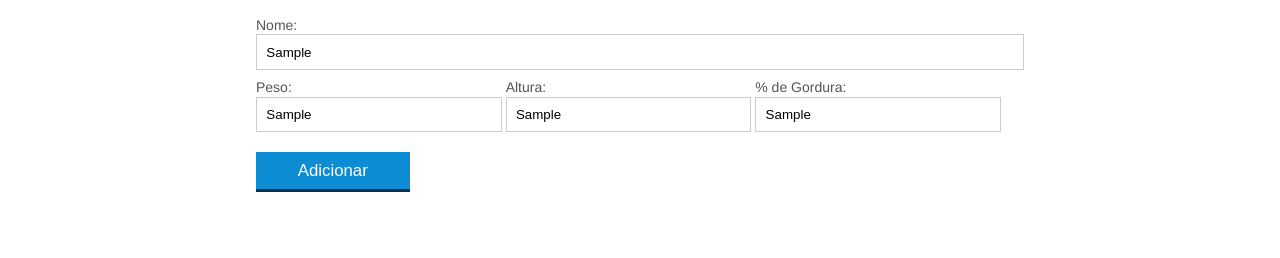
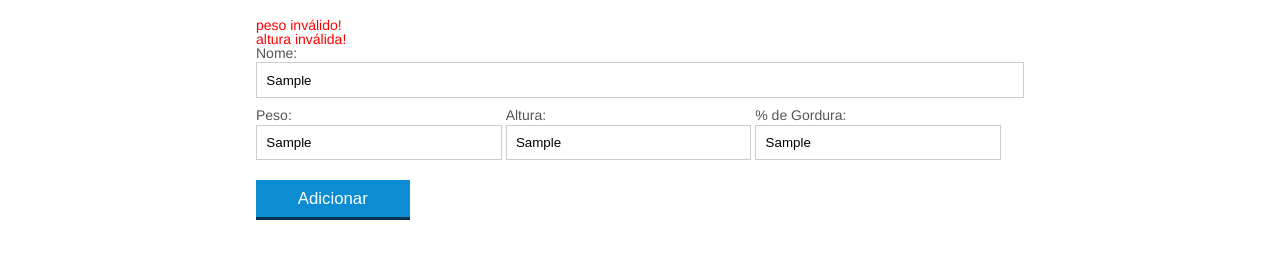
Before and after one commit to TheKipmaster/intro-js, a plain HTML site: page index.html in a window 1280 px wide. Both pictures are taken after typing "Sample", "Sample", "Sample", "Sample" into the empty fields and a click on the button "Adicionar". Shown: the part 438-696 px from the top of the page. Drawn offline with Linux system fonts and the light colour scheme.

Commit message:
Implementa mensagens de erro baseadas nas validações

```diff
--- a/css/index.css
+++ b/css/index.css
@@ -136,3 +136,7 @@ button[disabled=disabled], button:disabled {
 .paciente-invalido {
 	background: lightcoral;
 }
+
+.mensagem-erro {
+	color: red;
+}
--- a/index.html
+++ b/index.html
@@ -77,6 +77,7 @@
 		<section class="container">
 			<h2 id="titulo-form">Adicionar novo paciente</h2>
 			<form id="form-adiciona">
+				<ul class="mensagem-erro"></ul>
 				<div class="">
 					<label for="nome">Nome:</label>
 					<input id="nome" name="nome" type="text" placeholder="digite o nome do seu paciente" class="campo">
--- a/js/form.js
+++ b/js/form.js
@@ -9,7 +9,9 @@ addPaciente.addEventListener("click", function(event){
   // pega info do paciente através do form
   var paciente = obtemPacienteDoForm(form);
 
-  if(validaPaciente(paciente)) {
+  var erros = validaPaciente(paciente);
+  exibeErros(erros);
+  if(erros.length == 0) {
 
     // monta tag tr baseado no paciente extraído do form
     var pacienteTr = montaTr(paciente);
@@ -21,7 +23,7 @@ addPaciente.addEventListener("click", function(event){
     form.reset();
 
   } else {
-    console.log("paciente inválido!");
+    console.log(erros);
   }
 
 });
@@ -64,9 +66,25 @@ function montaTd(dado, classe) {
 }
 
 function validaPaciente(paciente) {
-  if(validaPeso(paciente.peso) && validaAltura(paciente.altura)) {
-    return true;
-  } else {
-    return false;
-  }
+
+  var erros = [];
+
+  if(paciente.nome.length == 0) erros.push("nome inválido!");
+  if(!validaPeso(paciente.peso)) erros.push("peso inválido!");
+  if(!validaAltura(paciente.altura)) erros.push("altura inválida!");
+  if(paciente.gordura.length == 0) erros.push("gordura inválida!");
+
+  return erros;
 }
+
+function exibeErros(erros) {
+  var ul = document.querySelector(".mensagem-erro");
+  ul.innerHTML = "";
+
+  erros.forEach(function(erro) {
+    var li = document.createElement("li");
+    li.textContent = erro;
+    ul.appendChild(li);
+  });
+
+}
```
